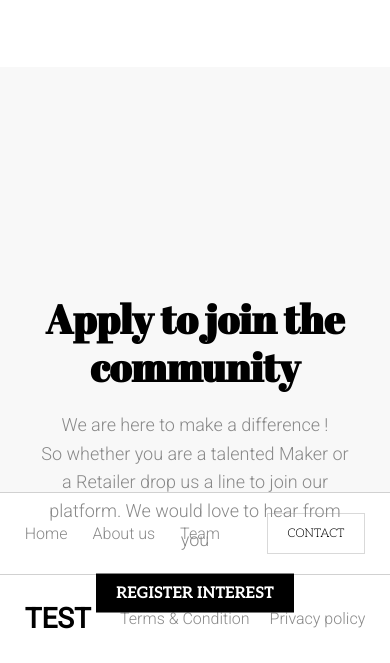
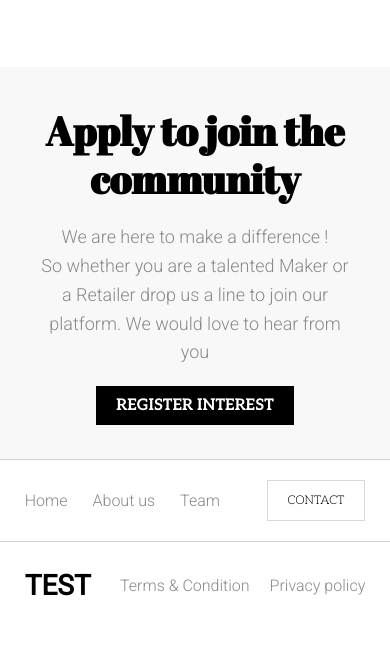
Before and after one commit to Sheva1991/testForVisualCraft, a website: page src/index.html in a window 390 px wide. Shown: the part 5194-5857 px from the top of the page. After the commit the page ends 5824 px from the top, so only its background shows below. Drawn offline with nearby package versions, Linux system fonts and the light colour scheme; files that its build step writes are made by us from their sources; files whose address does not match are found by name.

Commit message:
rewrite css for apply at media 576px

```diff
--- a/src/scss/_media.scss
+++ b/src/scss/_media.scss
@@ -204,16 +204,17 @@
         &__gray {
             flex-basis: 100%;
             padding: 20px;
+            display: flex;
+            justify-content: center;
         }
 
         &__content {
-            position: relative;
-            left: 50%;
-            top: 50%;
-            transform: translate(-50%, -10%);
+            position: static;
+            transform: translate(0, 0);
         }
 
         &__title {
+            margin-top: 0;
             margin-bottom: 20px;
             line-height: 1.2;
         }
@@ -389,10 +390,6 @@
         &__title {
             font-size: 3rem;
         }
-
-        &__content {
-            transform: translate(-50%, -5%);
-        }
     }
 
     .contact {
```
Also changed, not shown: dist/css/styles.min.css, 1 other file.
